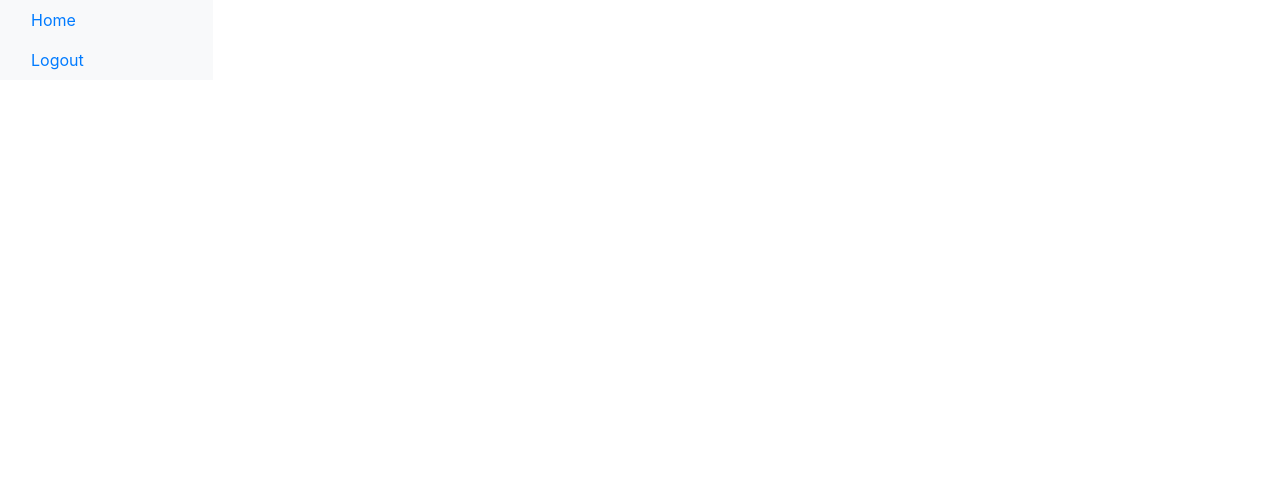
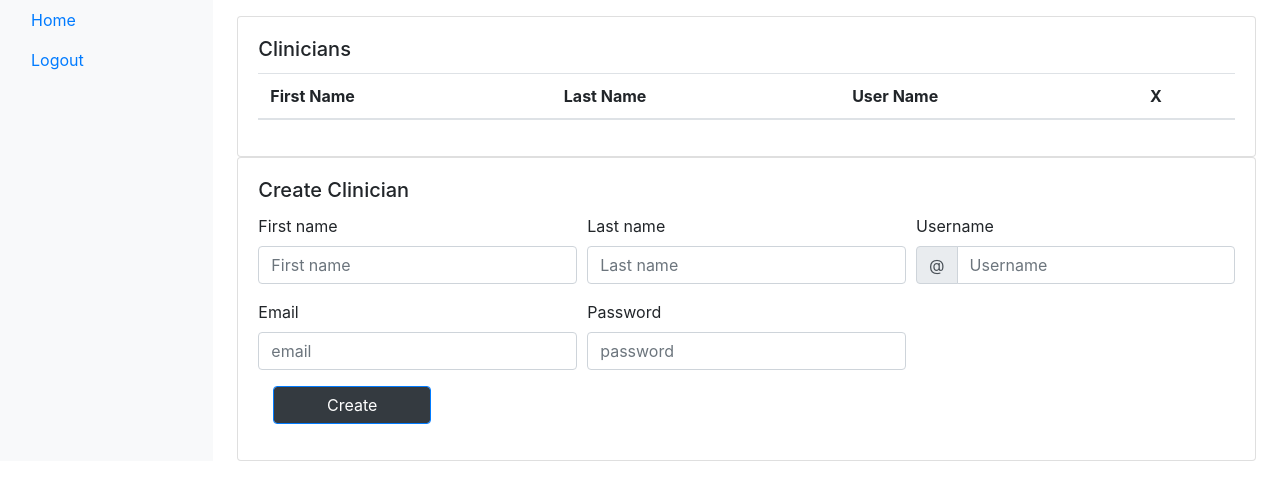
Before and after one commit to jwant/paitient_monitoring_coding_test, a Django app: page /patient_measurements/ in a window 1280 px wide. Before the commit the part shown is almost empty. Shown: the top 500 px of the page. Run offline with Django 4.2, Linux system fonts and the light colour scheme; data comes from the database, SQL or seed files in the repository; lists and menus that the app fills with data are empty; style sheets or scripts are compiled from the project's sources; some libraries are stand-ins or nearby versions.

Commit message:
FEAT: create clinician

```diff
--- a/paitient_monitoring_project/patient_measurements/templates/index.html
+++ b/paitient_monitoring_project/patient_measurements/templates/index.html
@@ -1,7 +1,6 @@
 <html>
     {% load static %}
     <link rel="stylesheet" href="https://stackpath.bootstrapcdn.com/bootstrap/4.3.1/css/bootstrap.min.css" integrity="sha384-ggOyR0iXCbMQv3Xipma34MD+dH/1fQ784/j6cY/iJTQUOhcWr7x9JvoRxT2MZw1T" crossorigin="anonymous">
-    <link rel="stylesheet" type="text/css" href="{% static '../static/styles.scss' %}">
     <body>
         <div class="container-fluid">
             <div class="row">
@@ -18,6 +17,74 @@
                   </div>
                 </nav>
                 <main class="col-md-9 ml-sm-auto col-lg-10 pt-3 px-4">
+                                        <div class="card" style="width: auto;">
+                        <div class="card-body">
+                            <h5 class="card-title">Clinicians</h5>
+                            <table class="table">
+                                <thead>
+                                    <tr>
+                                        <th>First Name</th>
+                                        <th>Last Name</th>
+                                        <th>User Name</th>
+                                        <th>X</th>
+                                    </tr>
+                                </thead>
+                                <tbody>
+                                    {% for clincian in clinician_ids %}
+                                        <tr>
+                                            <td>{{ clincian.first_name }}</td>
+                                            <td>{{ clincian.last_name }}</td>
+                                            <td>{{ clincian.email }}</td>
+                                        </tr>
+                                    {% endfor %}
+                                </tbody>
+                            </table>
+
+                        </div>
+                    </div>
+
+                    <div class="card" style="width: auto;">
+                        <div class="card-body">
+                            <h5 class="card-title">Create Clinician</h5>
+                            <form method="POST" action="create_clinician">
+                                {% csrf_token %}
+                                <div class="form-row">
+                                    <div class="col-md-4 mb-3">
+                                      <label for="first_name">First name</label>
+                                      <input type="text" class="form-control" id="first_name" name="first_name" placeholder="First name" required>
+                                    </div>
+                                    <div class="col-md-4 mb-3">
+                                      <label for="last_name">Last name</label>
+                                      <input type="text" class="form-control" id="last_name" name="last_name" placeholder="Last name" required>
+                                    </div>
+                                    <div class="col-md-4 mb-3">
+                                        <label for="username">Username</label>
+                                        <div class="input-group">
+                                            <div class="input-group-prepend">
+                                                <span class="input-group-text" id="username">@</span>
+                                            </div>
+                                            <input type="text" class="form-control" id="username" name="username" placeholder="Username" aria-describedby="inputGroupPrepend2" required>
+                                        </div>
+                                    </div>
+                                </div>
+                                <div class="form-row">
+                                    <div class="col-md-4 mb-3">
+                                      <label for="email">Email</label>
+                                      <input type="text" class="form-control" id="email" name="email" placeholder="email" required>
+                                    </div>
+                                    <div class="col-md-4 mb-3">
+                                      <label for="email">Password</label>
+                                      <input type="password" class="form-control" id="password" name="password" placeholder="password" required>
+                                    </div>
+                                </div>
+                                <div class="col-md-12 mb-3">
+                                    <input class="form-control btn btn-primary bg-dark col-2" type="submit" value="Create"/>
+                                </div>
+                            </form>
+                        </div>
+                    </div>
+
+
                 </main>
             </div>
         </div>
--- a/paitient_monitoring_project/patient_measurements/urls.py
+++ b/paitient_monitoring_project/patient_measurements/urls.py
@@ -4,5 +4,6 @@ from . import views
 
 urlpatterns = [
     path('', views.index, name='index'),
+    path('create_clinician', views.create_clinician, name='create_clinician'),
     path('', include('django.contrib.auth.urls')),  # new
 ]
--- a/paitient_monitoring_project/patient_measurements/views.py
+++ b/paitient_monitoring_project/patient_measurements/views.py
@@ -1,6 +1,36 @@
 from django.http import HttpResponse
+from django.contrib.auth.models import User
 from django.shortcuts import render
+
+from .models import Profile
 
 
 def index(request):
-    return render(request, 'index.html')
+    clinician_ids = User.objects.filter(profile__is_clinician=True)
+    context = {
+        'clinician_ids': clinician_ids,
+    }
+    return render(request, 'index.html', context)
+
+def create_clinician(request):
+    # user = User.objects.create_user('john', 'lennon@thebeatles.com', 'johnpassword')
+    u = User.objects.create_user(
+        first_name=request.POST.get('first_name', False),
+        last_name=request.POST.get('last_name', False),
+        username=request.POST.get('username', False),
+        email=request.POST.get('email', False),
+        password=request.POST.get('password', False),
+    )
+    u.save()
+    p = Profile.objects.create(
+        user_id=u.id,
+        is_clinician=True,
+    )
+    p.save()
+
+    clinician_ids = User.objects.filter(profile__is_clinician=True)
+    context = {
+        'clinician_ids': clinician_ids,
+    }
+
+    return render(request, 'index.html',context)
```
Also changed, not shown: paitient_monitoring_project/patient_measurements/models/__init__.py (line endings or trailing spaces), paitient_monitoring_project/patient_measurements/static/styles.scss (deleted).
